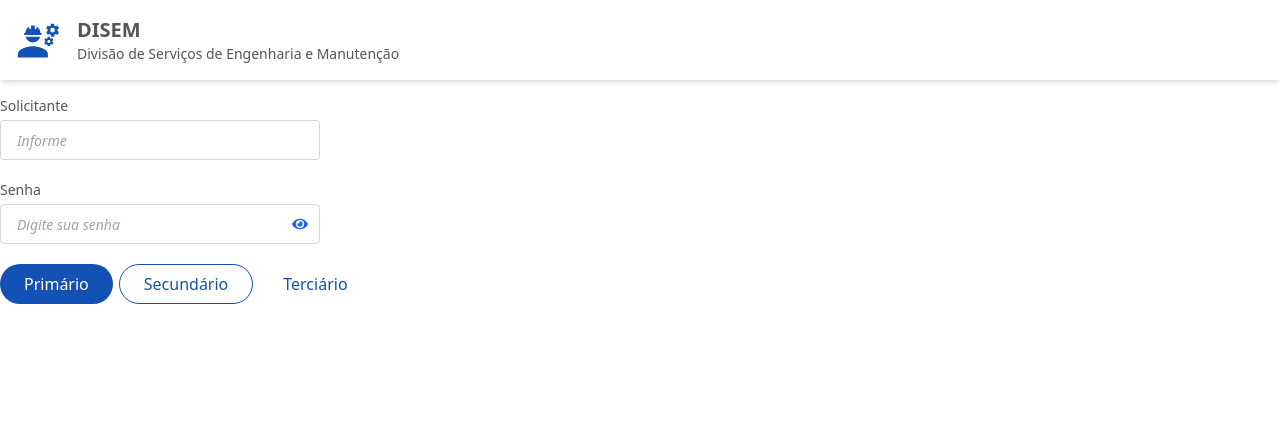
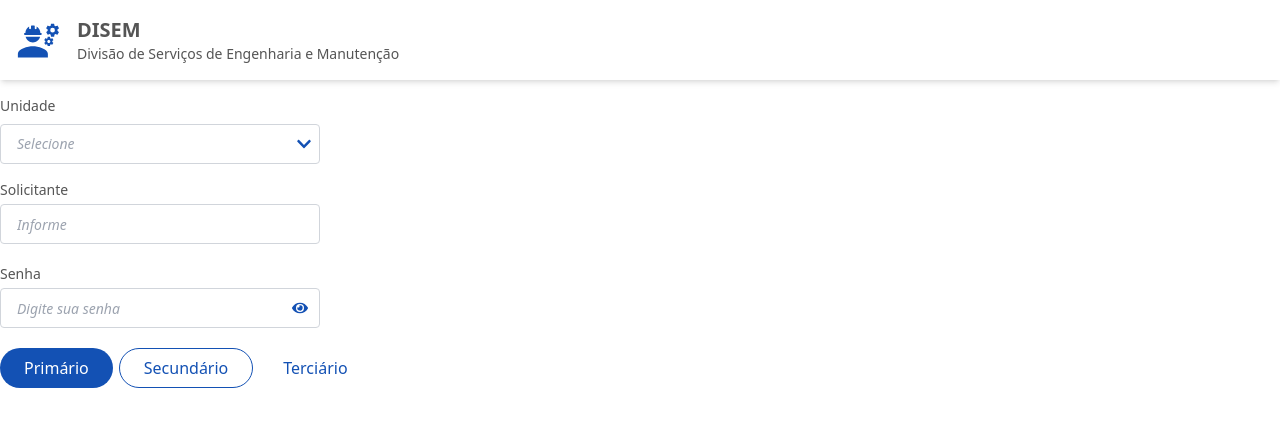
Before and after one commit to WemellyNunes/frontend_application_disem, a React (Vite) app: page / in a window 1280 px wide. Shown: the top 426 px of the page. Built offline with nearby package versions, Linux system fonts and the light colour scheme; a web font is replaced by a local one.

Commit message:
feat: add o componte de input com select

```diff
--- a/src/App.jsx
+++ b/src/App.jsx
@@ -4,11 +4,23 @@ import ButtonTertiary from "./components/buttons/buttonTertiary";
 import Header from "./components/header";
 import InputPrimary from "./components/inputs/inputPrimary";
 import InputSecondary from "./components/inputs/inputSecondary";
-import { FaEye, FaArrowRight, FaSearch } from 'react-icons/fa'; // Exemplo de ícones da biblioteca react-icons
+import { FaEye, FaArrowRight, FaSearch } from 'react-icons/fa';
+import InputSelect from "./components/inputs/inputSelect";// Exemplo de ícones da biblioteca react-icons
 
 
 
 function App() {
+
+  const unidades = [
+    { label: 'Instituto de Geociências e Engenharias', value: 'geo' },
+    { label: 'Instituto de Ciências e Exatas', value: 'ciex' },
+    { label: 'Instituto de Ciências Humanas', value: 'cih' },
+    { label: 'Centro de Tecnologia e Comunicação', value: 'tec' },
+  ];
+
+  const handleSelectChange = (event) => {
+    console.log('Selecionado:', event.target.value);
+  };
 
   return (
     <>
@@ -17,6 +29,12 @@ function App() {
       </header>
 
       <section>
+        <InputSelect
+        label="Unidade"
+        options={unidades}
+        onChange={handleSelectChange}
+        />
+
         <InputPrimary label="Solicitante" placeholder="Informe" />
         <InputSecondary
           label="Senha"
@@ -31,8 +49,6 @@ function App() {
 
       </section>
 
-
-
     </>
   )
 }
--- a/src/components/inputs/inputSecondary/index.jsx
+++ b/src/components/inputs/inputSecondary/index.jsx
@@ -15,7 +15,7 @@ const InputSecondary = ({ label, placeholder, buttonIcon, onButtonClick, type =
           />
           <button
             onClick={onButtonClick}
-            className="absolute inset-y-0 right-0 flex items-center pr-3 text-blue-600 focus:outline-none "
+            className="absolute inset-y-0 right-0 flex items-center pr-3 text-primary-light focus:outline-none "
           >
             {buttonIcon}
           </button>
--- /dev/null
+++ b/src/components/inputs/inputSelect/index.jsx
@@ -0,0 +1,71 @@
+import React, { useState } from 'react';
+import { FaChevronDown, FaChevronUp } from 'react-icons/fa';
+
+const InputSelect = ({ label, options, onChange }) => {
+    const [isOpen, setIsOpen] = useState(false);
+
+    const handleToggle = () => {
+        setIsOpen(!isOpen);
+    };
+
+    return (
+        <div className="w-full max-w-xs mb-4">
+            <label className="block text-primary-dark text-sm font-normal mb-2 mt-4">
+                {label}
+            </label>
+            <div className="relative">
+                <select
+                    className="block appearance-none w-full bg-white border border-gray-300 text-gray-400
+                    h-10 px-4 rounded leading-tight focus:outline-none focus:ring-2 focus:ring-blue-500
+                    focus:border-blue-500 text-sm italic cursor-pointer"
+                    onChange={onChange}
+                    onClick={handleToggle}
+                    onBlur={() => setIsOpen(false)}
+                >
+                    <option  value="" disabled selected hidden>
+                        Selecione
+                    </option>
+                    {options.map((option, index) => (
+                        <option key={index} value={option.value}>
+                            {option.label}
+                        </option>
+                    ))}
+                </select>
+                <div className="pointer-events-none absolute inset-y-0 right-0 flex items-center px-2 text-gray-700">
+                    {isOpen ? <FaChevronUp className="h-4 w-4 text-primary-light" /> : <FaChevronDown className="h-4 w-4 text-primary-light" />}
+                </div>
+            </div>
+        </div>
+    );
+};
+
+export default InputSelect;
+
+
+/*
+    COMO UTILIZAR:
+
+    const ExamplePage = () => {
+  const unidades = [
+    { label: 'Instituto de Geociências e Engenharias', value: 'geo' },
+    { label: 'Instituto de Ciências e Exatas', value: 'ciex' },
+    { label: 'Instituto de Ciências Humanas', value: 'cih' },
+    { label: 'Centro de Tecnologia e Comunicação', value: 'tec' },
+  ];
+
+  const handleSelectChange = (event) => {
+    console.log('Selecionado:', event.target.value);
+  };
+
+  return (
+    <div>
+      <SelectInput
+        label="Unidade"
+        options={unidades}
+        onChange={handleSelectChange}
+      />
+    </div>
+  );
+};
+
+*/
```
